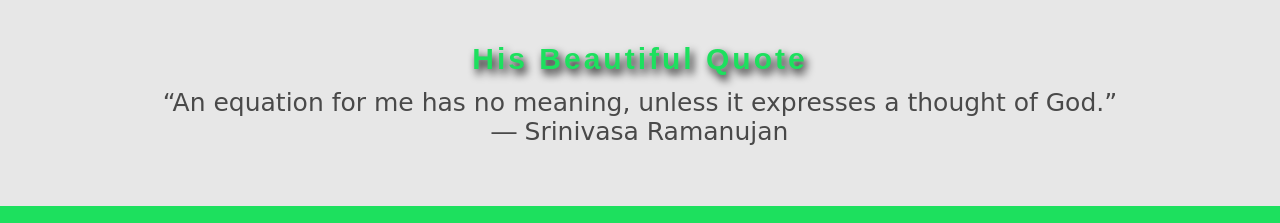
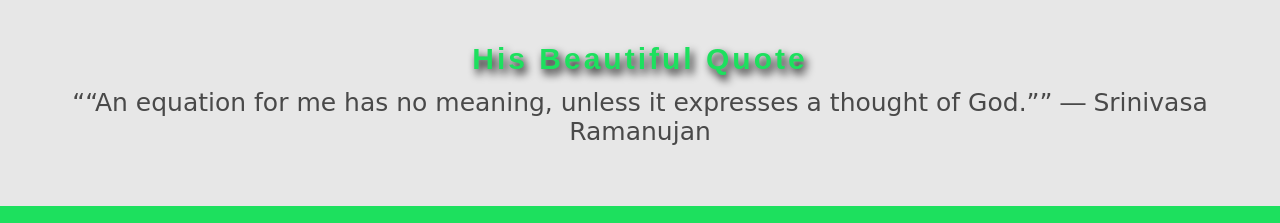
Before and after one commit to szatgabor/FbW39_RWD_Exercise1, a website: page public/index.html in a window 1280 px wide. Shown: the part 1753-1976 px from the top of the page. Drawn offline with Linux system fonts and the light colour scheme.

Commit message:
correcting quotation

```diff
--- a/public/index.html
+++ b/public/index.html
@@ -57,15 +57,17 @@
         <!-- Movie div -->
         <div id="movie-div">
             <h3>The Man Who Knew Infinity - Movie</h3>
-            <iframe width="560" height="315" src="https://www.youtube.com/embed/Hn0pCs6VtHc" allow="accelerometer; autoplay; encrypted-media; gyroscope; picture-in-picture" allowfullscreen></iframe>
+            <iframe width="560" height="315" src="https://www.youtube.com/embed/Hn0pCs6VtHc"
+                allow="accelerometer; autoplay; encrypted-media; gyroscope; picture-in-picture"
+                allowfullscreen></iframe>
         </div>
 
         <!-- Quote div -->
         <div id="quote-div">
             <h3>His Beautiful Quote</h3>
             <p>
-                “An equation for me has no meaning, unless it expresses a thought of God.”
-                <p>― Srinivasa Ramanujan</p>
+                <q>“An equation for me has no meaning, unless it expresses a thought of God.”</q>
+                ― Srinivasa Ramanujan
             </p>
         </div>
 
```
